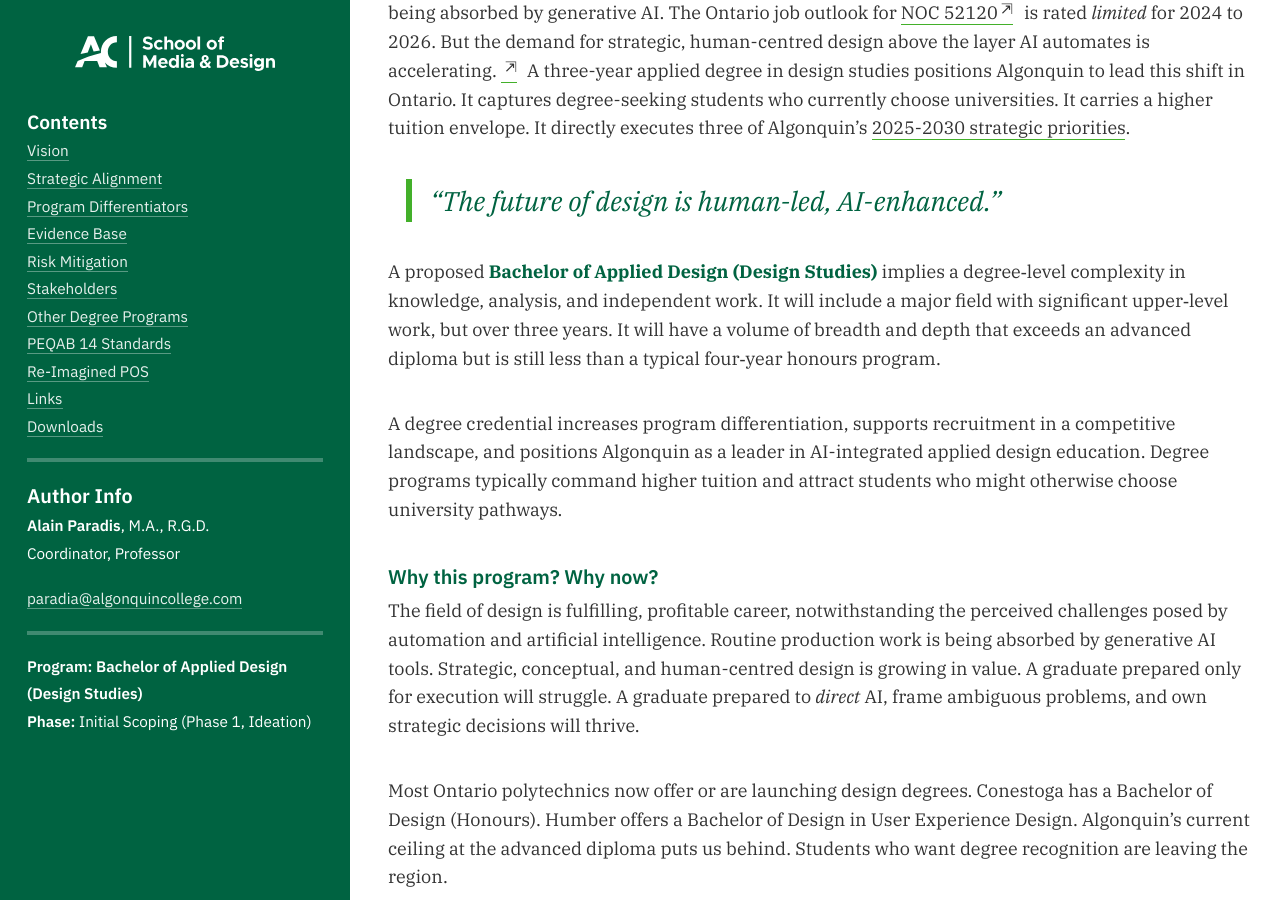
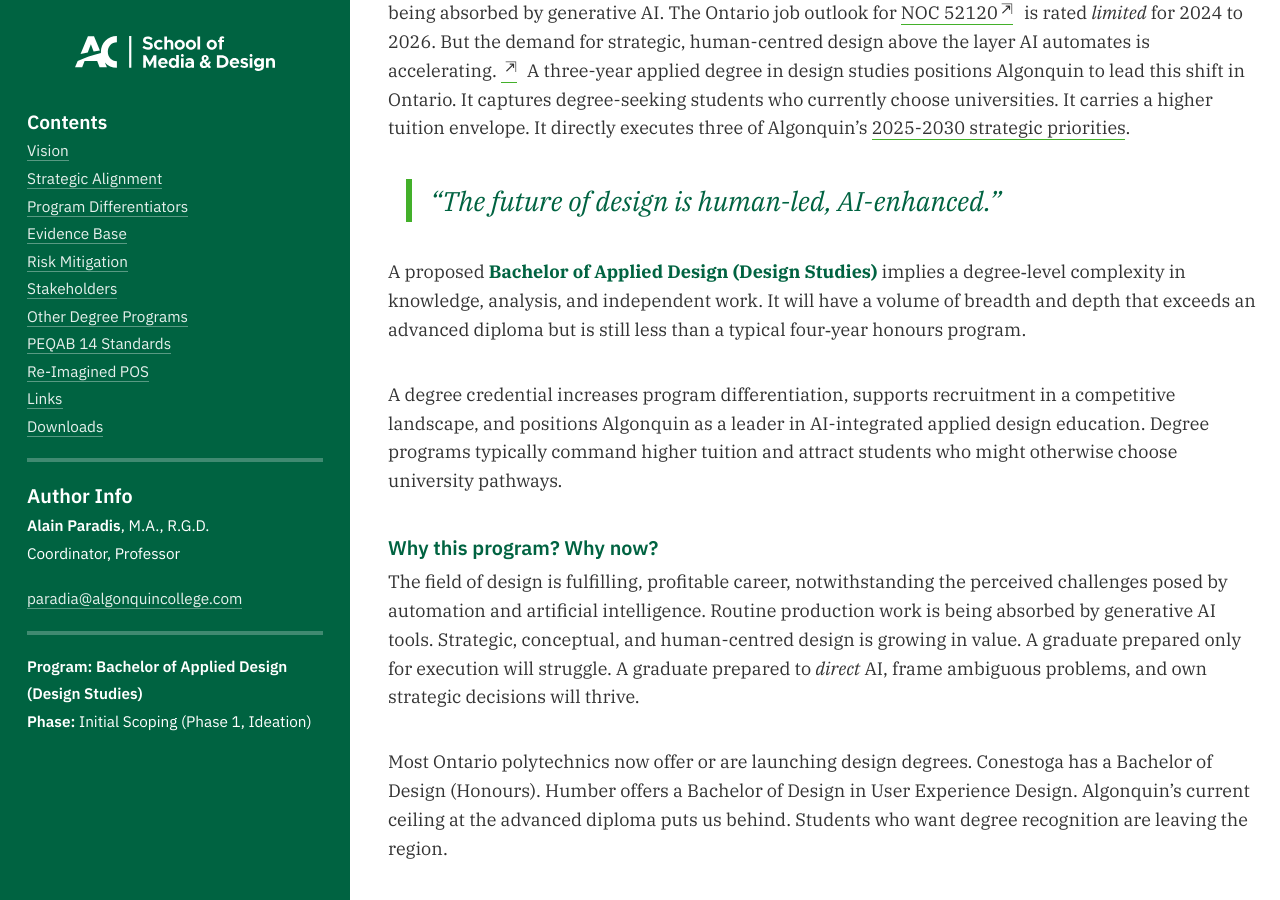
Before and after one commit to AlainParadis/program-transformation, a Jekyll site: the page built from index.md, in a window 1280 px wide and 900 px high, scrolled down 595 px. Built offline with Jekyll 4.4.1, drawn with Linux system fonts in a browser that asks for light colours.

Commit message:
Remove sentence about major field duration
Delete a redundant sentence that stated the program "will include a major field with significant upper‑level work, but over three years." This tightens the paragraph and removes an explicit duration/delivery detail from the program description to avoid unintended implications about program length.

```diff
--- a/_includes/vision.html
+++ b/_includes/vision.html
@@ -19,7 +19,7 @@
 	“The future of design is human-led, AI-enhanced.”
 </blockquote>
 <p>
-	A proposed <strong>{{ site.data.sitewide.program-title }}</strong> implies a degree‑level complexity in knowledge, analysis, and independent work. It will include a major field with significant upper‑level work, but over three years. It will have a volume of breadth and depth that exceeds an advanced diploma but is still less than a typical four‑year honours program.
+	A proposed <strong>{{ site.data.sitewide.program-title }}</strong> implies a degree‑level complexity in knowledge, analysis, and independent work. It will have a volume of breadth and depth that exceeds an advanced diploma but is still less than a typical four‑year honours program.
 </p>
 <p>
 	A degree credential increases program differentiation, supports recruitment in a competitive landscape, and positions Algonquin as a leader in AI-integrated applied design education. Degree programs typically command higher tuition and attract students who might otherwise choose university pathways.
```
